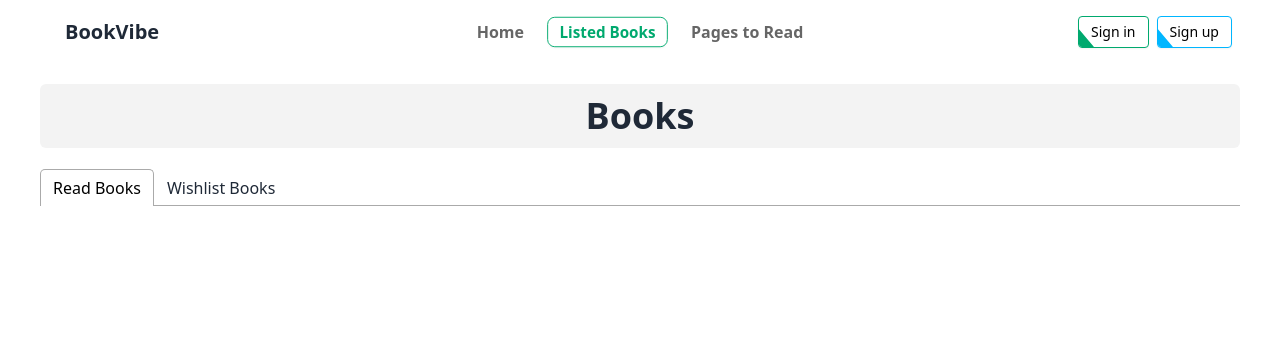
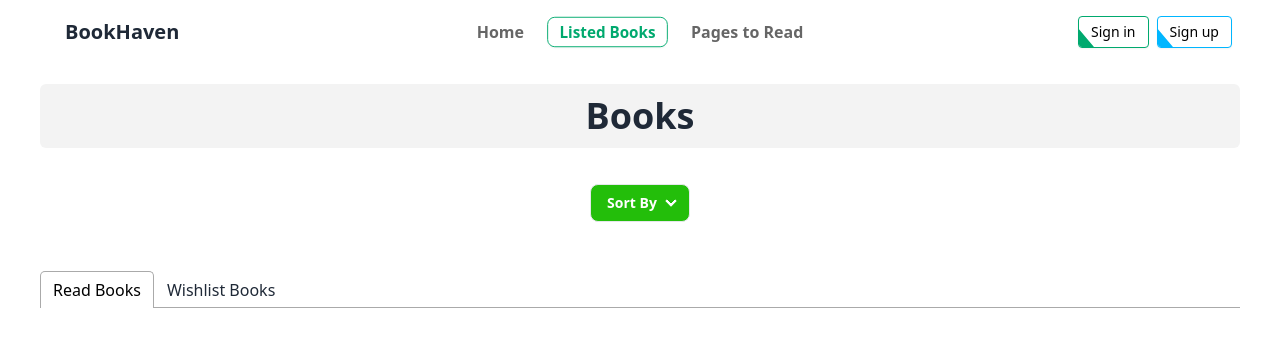
Before and after one commit to strongfornt/BookHaven, a React (Vite) app: page /listedBooks in a window 1280 px wide. Shown: the top 346 px of the page. Built offline with nearby package versions, Linux system fonts and the light colour scheme.

Commit message:
added sorting functionality

```diff
--- a/src/Header/Nav.jsx
+++ b/src/Header/Nav.jsx
@@ -58,7 +58,7 @@ export default function Nav() {
               </NavLink>
             </ul>
           </div>
-          <a className="btn btn-ghost text-xl">BookVibe</a>
+          <a className="btn btn-ghost text-xl">BookHaven</a>
         </div>
         <div className="navbar-center hidden lg:flex">
           <ul className="menu menu-horizontal px-1 gap-5 items-center ">
--- a/src/ListedBooksFolder/BookListTabs.jsx
+++ b/src/ListedBooksFolder/BookListTabs.jsx
@@ -13,16 +13,68 @@ export default function BookListTabs() {
     const getReadData = getStoredBook();
     setReadData(getReadData);
   }, []);
-  console.log(readData);
 
   useEffect(() => {
     const getWishListData = getStoredWishlist();
     setWishList(getWishListData);
   }, []);
-  console.log(wishList);
+
+  const handleSorting = (text) => {
+    if (text === "rating") {
+      const ratingData = [...readData].sort((a, b) => b.rating - a.rating);
+      setReadData(ratingData);
+    }
+    if(text ==="pages"){
+        const pageData = [...readData].sort((a, b) => b.totalPages - a.totalPages);
+      setReadData(pageData);
+    }
+    if(text ==="year"){
+        const yearData = [...readData].sort((a, b) => b.yearOfPublishing - a.yearOfPublishing);
+        setReadData(yearData);
+    }
+  };
+
+  const handleWishSorting = (text) =>{
+    if (text === "rating") {
+        const ratingData = [...wishList].sort((a, b) => b.rating - a.rating);
+        setWishList(ratingData);
+      }
+    if(text ==="pages"){
+        const pageData = [...wishList].sort((a, b) => b.totalPages - a.totalPages);
+      setWishList(pageData);
+    }
+    if(text ==="year"){
+        const yearData = [...wishList].sort((a, b) => b.yearOfPublishing - a.yearOfPublishing);
+        setWishList(yearData);
+    }
+  }
 
   return (
     <>
+      <div className="navbar  justify-center mt-5 mb-8">
+        <div className="flex-none">
+          <ul className="menu menu-horizontal px-1">
+            <li>
+              <details>
+                <summary className="bg-[#23BE0A] text-[#FFFFFF] hover:text-[#23BE0A] border hover:border-[#23BE0A] font-bold hover:bg-[#23BE0A0D] ">
+                  Sort By
+                </summary>
+                <ul className="p-2 bg-base-100 rounded-t-none z-10 min-w-max">
+                  <li onClick={() => handleSorting("rating") || handleWishSorting("rating")}>
+                    <a>Rating</a>
+                  </li>
+                  <li onClick={() => handleSorting("pages") || handleWishSorting("pages")}>
+                    <a>Number of pages</a>
+                  </li>
+                  <li onClick={() => handleSorting("year") || handleWishSorting("year")}>
+                    <a>Published year</a>
+                  </li>
+                </ul>
+              </details>
+            </li>
+          </ul>
+        </div>
+      </div>
       <Tabs selectedIndex={tabIndex} onSelect={(index) => setTabIndex(index)}>
         <TabList>
           <Tab>Read Books</Tab>
```
